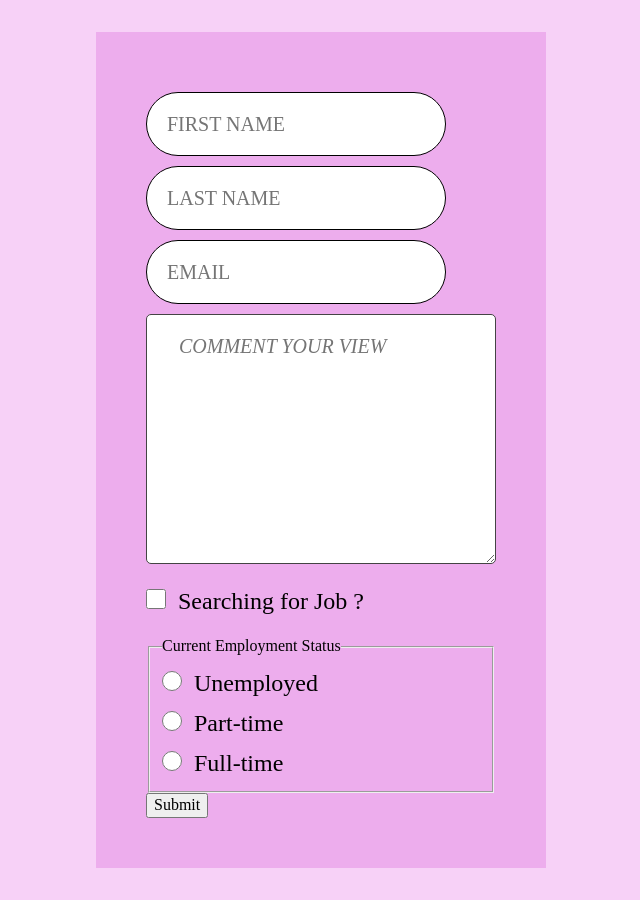
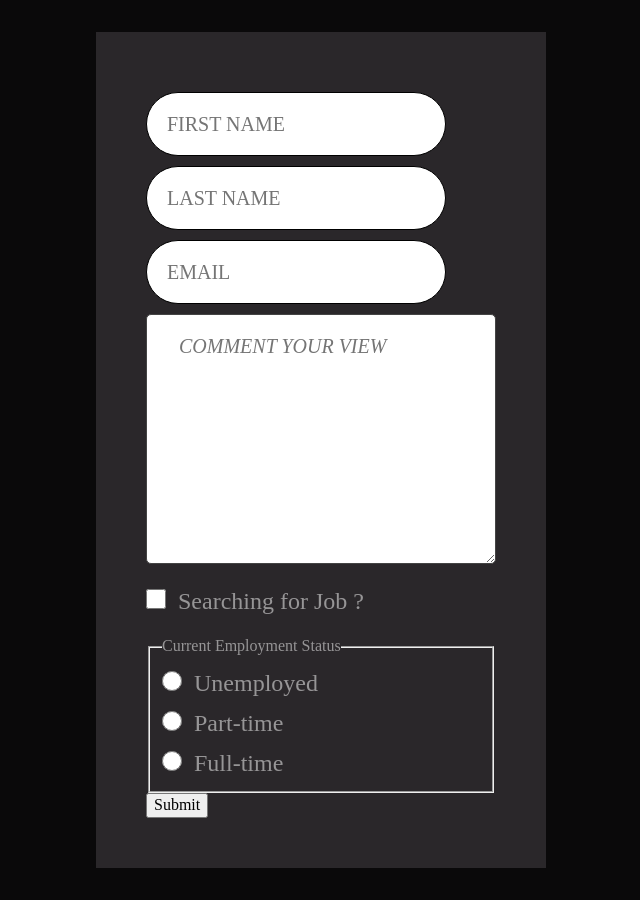
Before and after one commit to sinchana-P/React-basic-form, a plain HTML site: page index.html in a window 1280 px wide. Shown: the whole page, without its empty margins (319-959 px from the left). Drawn offline with nearby package versions, Linux system fonts and the light colour scheme.

Commit message:
change-in-color

```diff
--- a/forms.css
+++ b/forms.css
@@ -4,14 +4,15 @@
 body {
     margin: 0;
     padding: 2rem;
-    background-color: rgba(236, 139, 236, 0.394);
+    background-color: rgb(10, 9, 10);
 }
 
 form {
     padding: 50px;
-    background-color: rgba(218, 118, 218, 0.394);
+    background-color: rgba(125, 119, 125, 0.281);
     width: max-content;
     margin: auto;
+    color: rgba(255, 255, 255, 0.51);
 }
 
 input{
```
